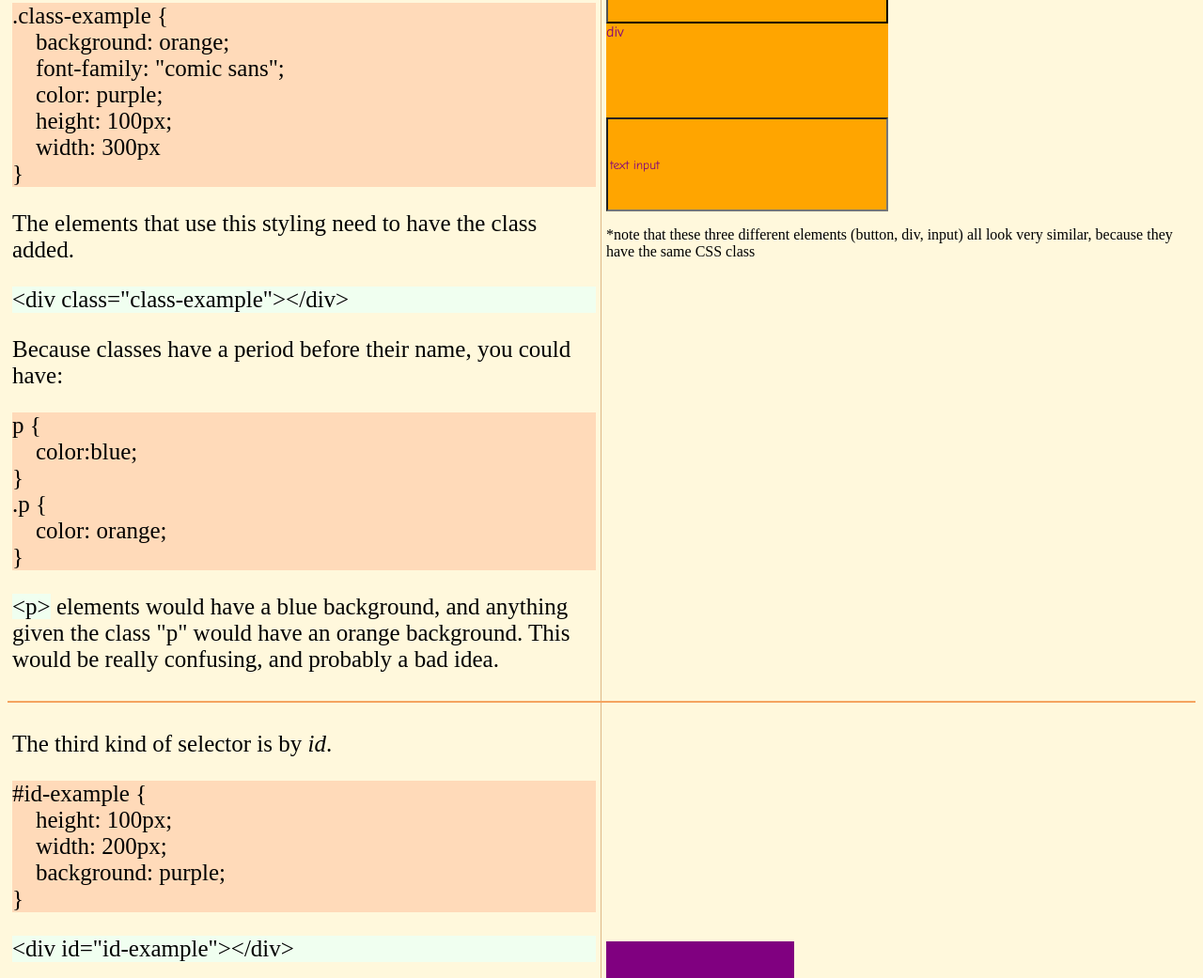
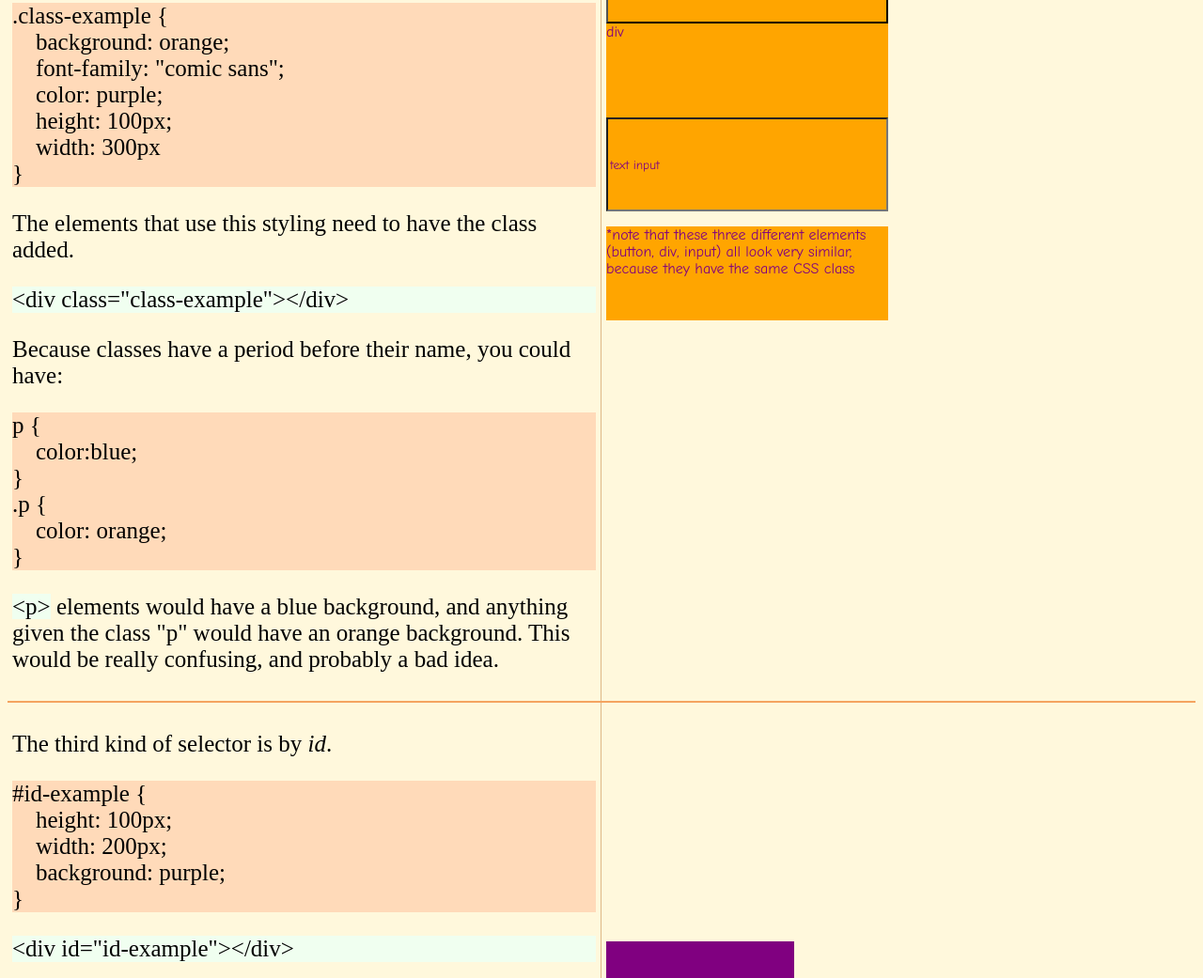
Before and after one commit to kaljulee/Brogramming_HW01, a plain HTML site: page index.html in a window 1280 px wide. Shown: the part 1558-2599 px from the top of the page at 94% size. Drawn offline with Linux system fonts and the light colour scheme.

Commit message:
fix typos

```diff
--- a/index.html
+++ b/index.html
@@ -266,7 +266,7 @@ comments makes it harder to see the structure of the code.
         div
       </div>
       <input class="class-example" value="text input" />
-      <p>
+      <p class="class-example">
         *note that these three different elements (button, div, input) all look very similar,
         because they have the same CSS class
       </p>
@@ -315,6 +315,7 @@ the "examples" has the same class applied to a variety of different elements.
       </div>
     </div>
   </div>
+
   <div class="block">
     <div class="description">
       <p>
@@ -328,6 +329,7 @@ the "examples" has the same class applied to a variety of different elements.
       <h6 class="class-example" id="h6-id-example">this h6 has a class and and id</h6>
     </div>
   </div>
+
   <div class="block">
     <div class="description">
       <p>
```
